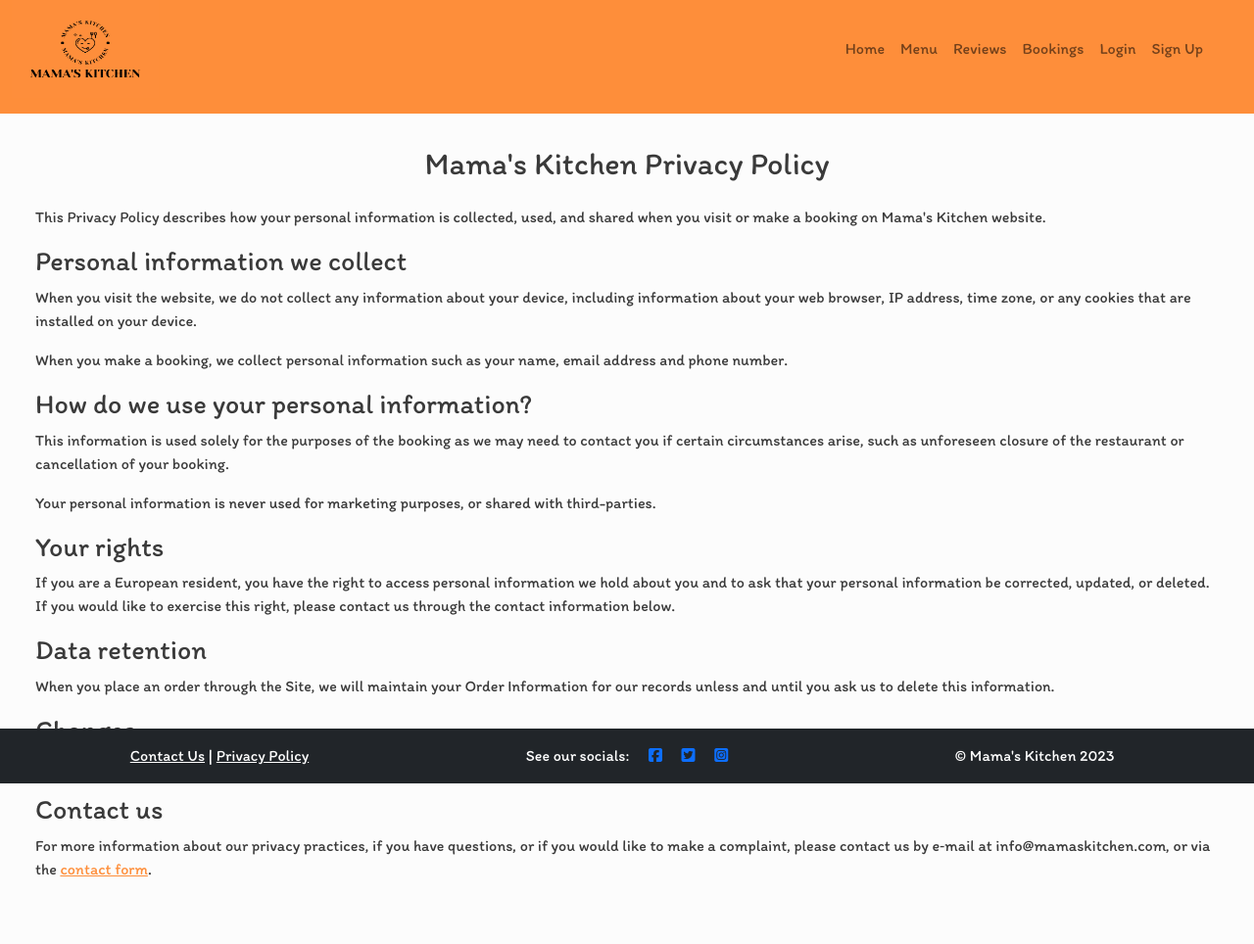
After one commit to Roybin0/mamaskitchen00, a Django app: page /privacy-policy in a window 1280 px wide. The commit adds this page. Shown: the whole page at 98% size. Run offline with Django 3.2, Linux system fonts and the light colour scheme; some libraries are stand-ins or nearby versions; some web fonts are replaced.

Commit message:
Add privacy policy and begin contact form

```diff
--- a/bookings/views.py
+++ b/bookings/views.py
@@ -24,6 +24,11 @@ def cancelled(request):
 # Menu page
 def menu(request):
     return render(request, 'menu.html')
+
+
+# Privacy policy page
+def privacy(request):
+    return render(request, 'privacy.html')
 
 
 # New booking page
--- a/mamaskitchen/urls.py
+++ b/mamaskitchen/urls.py
@@ -33,4 +33,5 @@ urlpatterns = [
     path('cancel-booking/<booking_ref>', views.delete_booking, name='cancel'),
     path('cancelled', views.cancelled, name='cancelled'),
     path('menu', views.menu, name='menu'),
+    path('privacy-policy', views.privacy, name='privacy'),
 ]
--- a/static/js/sendEmail.js
+++ b/static/js/sendEmail.js
@@ -19,3 +19,18 @@ function sendMail(bookingForm) {
         }
     );
 }
+
+function contactForm(contactForm) {
+    emailjs.send("service_iqkqrva", "mamaskitchen", {
+        "from_name": contactForm.name.value,
+        "from_email": contactForm.emailaddress.value,
+        "message": contactForm.projectsummary.value
+    })
+    .then(
+        function(response) {
+            console.log("SUCCESS!", response);
+        },
+        function(error) {
+            console.log("FAIL!", error);
+        });
+}
--- a/templates/base.html
+++ b/templates/base.html
@@ -121,7 +121,7 @@
     <footer id="footer" class="bg-dark container-fluid text-center fixed-bottom">
         <div class="row align-items-center p-3">
             <div class="col-12 col-md-4 text-center text-white">
-                <a href="#" class="text-white">Contact Us</a> | <a href="#" class="text-white">Privacy Policy</a>
+                <a href="{% url 'contact' %}" class="text-white">Contact Us</a> | <a href="{% url 'privacy' %}" class="text-white">Privacy Policy</a>
             </div>
             <div class="col-12 col-md-4 text-center text-white">
                 See our socials: <a href="https://facebook.com" target="_blank"><i class="fab fa-facebook-square ms-3"></i></a>
--- /dev/null
+++ b/templates/privacy.html
@@ -0,0 +1,48 @@
+{% extends "base.html" %}
+{% block content %}
+
+<section id="privacy-section" class="container-fluid p-3">
+    <div class="row p-3">
+        <div class="col-12 text-center">
+            <h2>Mama's Kitchen Privacy Policy</h2>
+        </div>
+        <div class="col-12 p-3">
+            <p>This Privacy Policy describes how your personal information is collected, used, and shared when you visit or
+            make a booking on <strong>Mama's Kitchen</strong> website.</p>
+
+            <h3>Personal information we collect</h3>
+            <p>When you visit the website, we do not collect any information about your device, including
+            information about your web browser, IP address, time zone, or any cookies that are installed on your device.</p>
+
+            <p>When you make a booking, we collect personal information such as your name, email address and phone number.</p>
+
+            <h3>How do we use your personal information?</h3>
+            <p>This information is used solely for the purposes of the booking as we may need to contact you if
+                certain circumstances arise, such as unforeseen closure of the restaurant or cancellation of
+                your booking.
+            </p>
+
+            <p>Your personal information is never used for marketing purposes, or shared with third-parties.</p>
+
+            <h3>Your rights</h3>
+            <p>If you are a European resident, you have the right to access personal information we hold about you and to
+            ask that your personal information be corrected, updated, or deleted. If you would like to exercise this right, please
+            contact us through the contact information below.</p>
+
+            <h3>Data retention</h3>
+            <p>When you place an order through the Site, we will maintain your Order Information for our records unless and
+            until you ask us to delete this information.</p>
+
+            <h3>Changes</h3>
+            <p>We may update this privacy policy from time to time in order to reflect, for example, changes to our
+            practices or for other operational, legal or regulatory reasons.</p>
+
+            <h3>Contact us</h3>
+            <p>For more information about our privacy practices, if you have questions, or if you would like to make a
+            complaint, please contact us by e‑mail at info@mamaskitchen.com, or via the <a href="{% url 'contact' %}" class="orange-text">contact form</a>.</p>
+        </div>
+    </div>
+</section>
+
+
+{% endblock %}
```
Also changed, not shown: templates/contact.html (added, +49 -0 lines), bookings/forms.py (line endings or trailing spaces), static/js/scripts.js (line endings or trailing spaces).
